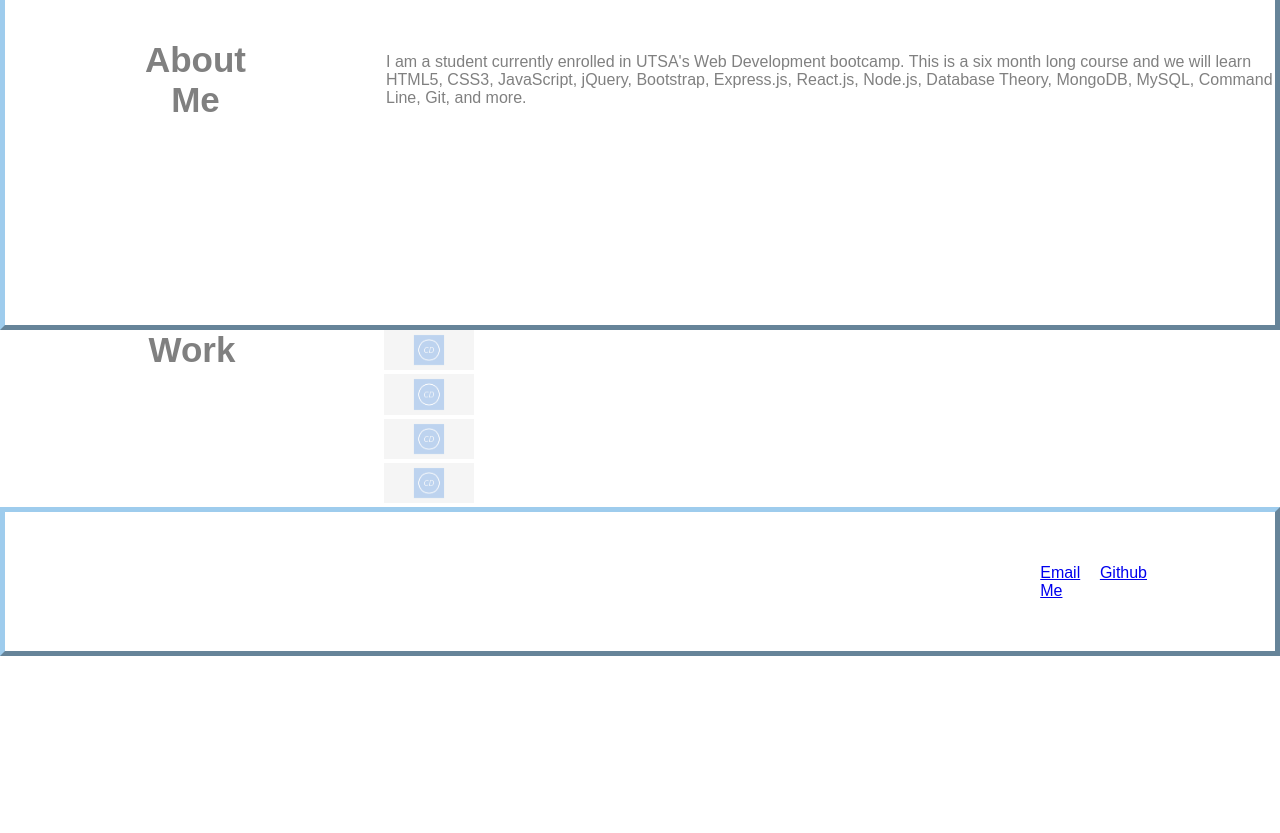
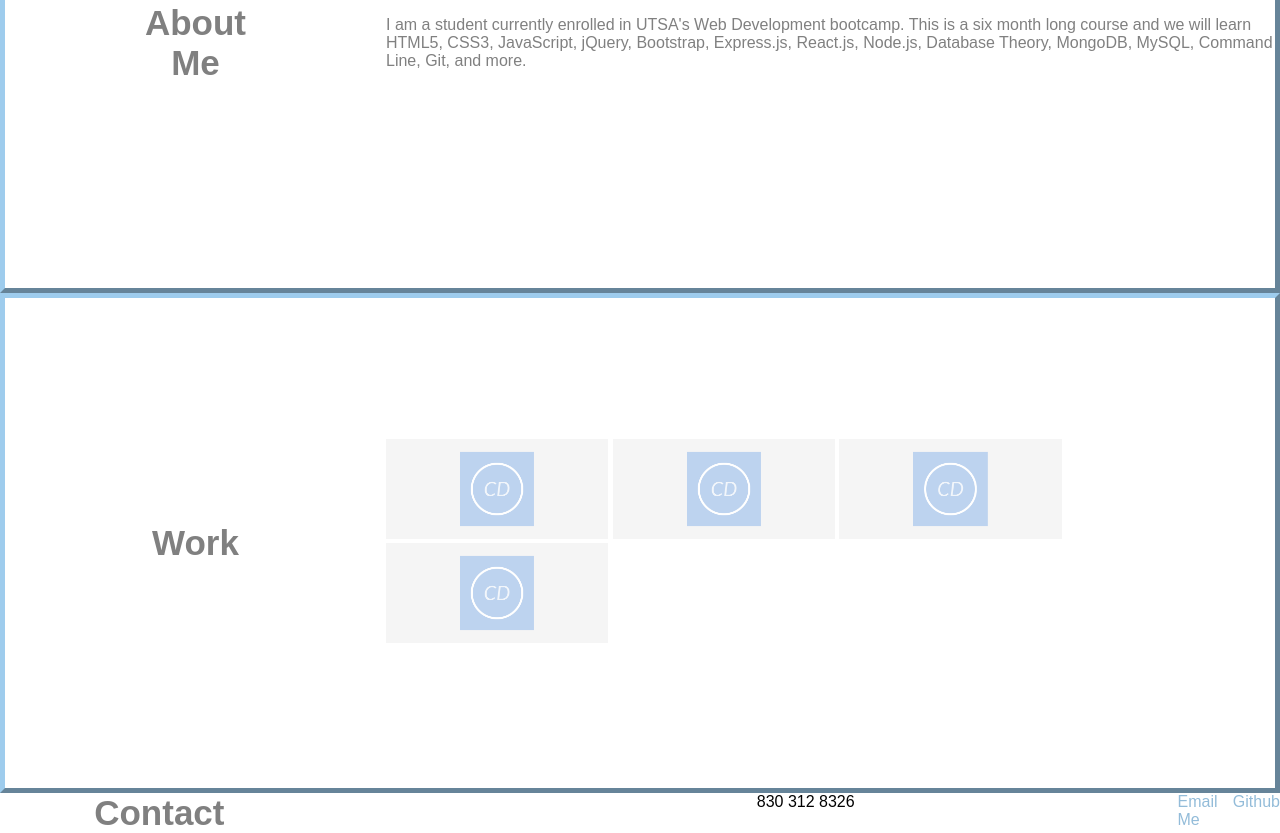
Before and after one commit to calebc96/Portfolio, a plain HTML site: page index.html in a window 1280 px wide. Shown: the part 1009-1842 px from the top of the page. Before the commit the page ends 1665 px from the top, so only its background shows below. Drawn offline with Linux system fonts and the light colour scheme.

Commit message:
Completed the footer and linked contact info to the appropriate websites

```diff
--- a/assets/style.css
+++ b/assets/style.css
@@ -4,22 +4,31 @@
   padding: 0;
   font-family: Arial, Helvetica, sans-serif;
   background-color: white;
+  text-decoration: none;
+
 }
 
-section  {
+section, content {
   width: 100%;
 }
-
-
 
 section h1 {
    width: 30%;
    text-align:center;
 }
 
-section p, section content {
+section p {
   width: 70%;
 }
+
+section content {
+  width: 70%;
+}
+
+img {
+  width: 25%;
+}
+
 
 
 header.header-1 {
@@ -30,8 +39,9 @@ header.header-1 {
   padding: 4% 10%;
   color: white;
   border: 5px outset rgb(158, 204, 237);
-
-
+}
+header a {
+  padding-left:30px;
 }
 .logo {
   width: 120px;
@@ -48,11 +58,11 @@ header.header-1 {
   font-weight: bold;
   font-style: italic;
   font-family: system-ui;
-
  }
 li {
   display: inline-block;
 }
+
 li a{
   Transition: .2s ease-in;
   color: rgb(147, 188, 217);
@@ -70,7 +80,6 @@ span {
   display: flex;
   flex-direction: column;
   align-items: center;
-  flex-grow: -1;
   font-size: 23px;
   padding: 50px;
   color:rgba(27, 27, 20, 0.725);
@@ -82,18 +91,19 @@ span {
   font-size: 80px;
   border:5px outset rgb(158, 204, 237);
   text-align: center;
+  width: auto;
 }
 
 .profile-picture {
-  width: 400px;
+  width: 30%;
   background-color:rgb(255, 253, 253);
   border-radius:0px;
   opacity:80%;
   border:5px outset rgb(158, 204, 237);
-  flex-shrink: 0;
+
 
 }
-#about-me {
+#about-me, #work  {
   display: flex;
   height: 500px;
   border: 5px outset rgb(158, 204, 237);
@@ -103,7 +113,7 @@ span {
   justify-content: center;
   justify-content: space-evenly;
   }
-#about-me h1 {
+#about-me h1, #work h1, #contact-me h1{
   font-size: 35px;
   background-color: white;
   color: grey;
@@ -112,6 +122,7 @@ span {
 
 }
 
+
 #about-me p {
   color: white;
   background-color: white;
@@ -119,45 +130,37 @@ span {
   color: grey;
   text-align: left;
 
-    }
+  }
 
 
-#work {
+article {
+  width: 100%;
   display: flex;
+  justify-content: space-evenly;
+  align-items: center;
+  color: white;
+  border: 5px outset rgb(158, 204, 237);
+  padding: 1%;
+}
+
+footer h1 {
+  color: rgb(162, 162, 211);
+  width: 30%;
+  margin-right: 9%;
+}
+
+footer p {
+  color: black;
+  text-align: center;
+
+}
+
+footer a {
+display: flex;
+color: rgb(147, 188, 217); ;
 }
 
 
-
-#work h1 {
-  font-size: 35px;
-  background-color: white;
-  color: grey;
-  /* margin-left: 20px;
-  margin-right: 10px;
-  padding-right: 5px; */
-}
-content a img{
-  width: 10%;
-}
-
-#work content {
-  display: flex;
-  flex-wrap: wrap;
-}
-
-#work content a {
-  text-decoration: none;
-  /* width: 10%; */
-}
-
-footer {
-display: flex;
-justify-content: space-between;
-align-items: center;
-padding: 4% 10%;
-color: white;
-border: 5px outset rgb(158, 204, 237);
-}
 
 
 
```
